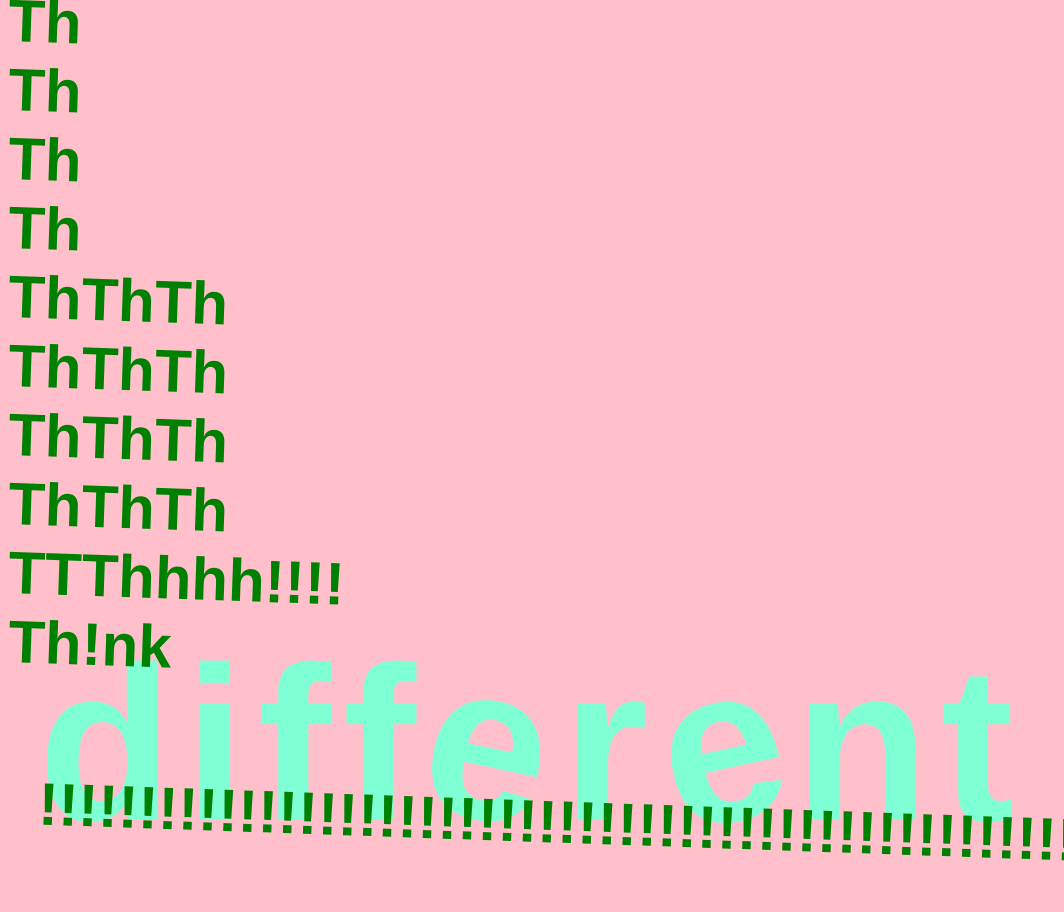
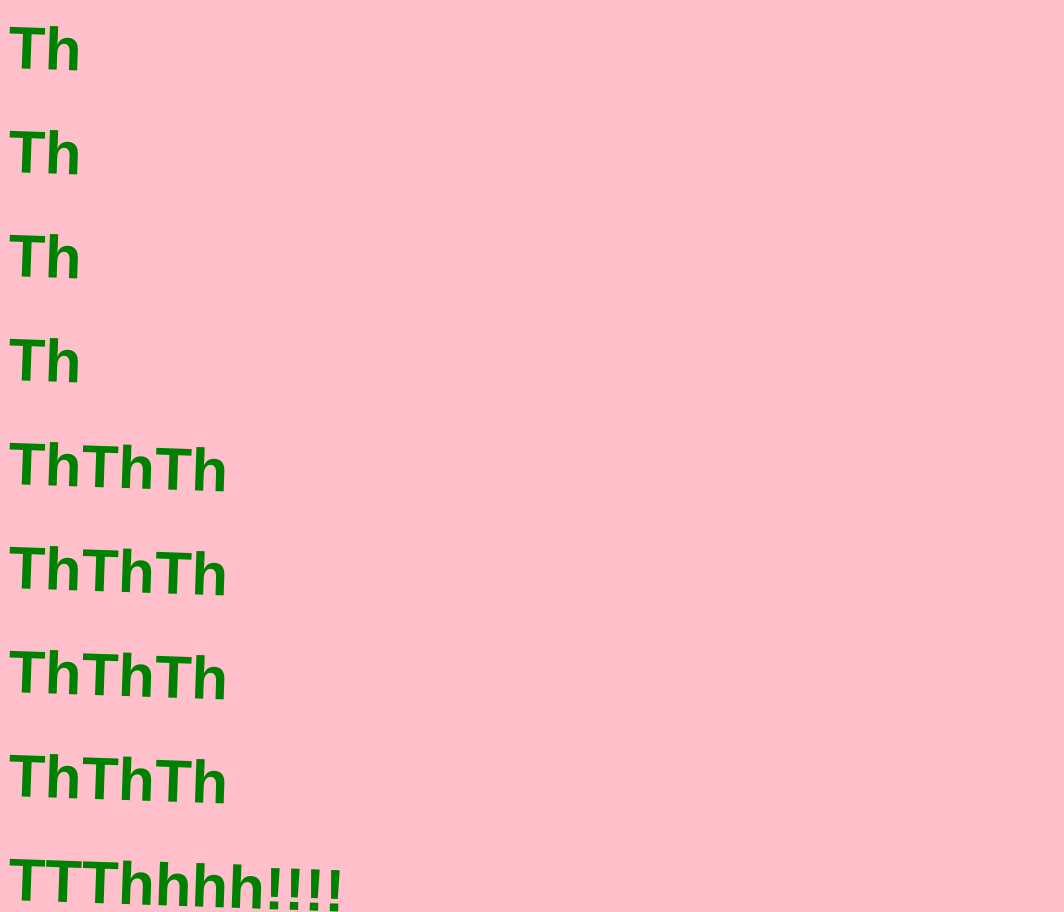
Before and after one commit to SiriCherukuriUTD/view-source, a plain HTML site: page index.html in a window 1280 px wide. Shown: the top 912 px of the page, without its empty margins (0-1064 px from the left). Before the commit the page ends 882 px from the top, so only its background shows below. Drawn offline with Linux system fonts and the light colour scheme.

Commit message:
Conclude chapter exercise

```diff
--- a/index.html
+++ b/index.html
@@ -13,6 +13,9 @@
                 font-weight: bold;
                 font-size: 60px;
                 transform: rotate(2deg);
+                /* positive margins increase space between lines of block level elements */
+			    margin-top: 35px;
+			    margin-bottom: 35px;
             }
             h1 {
                 color: aquamarine;
```
